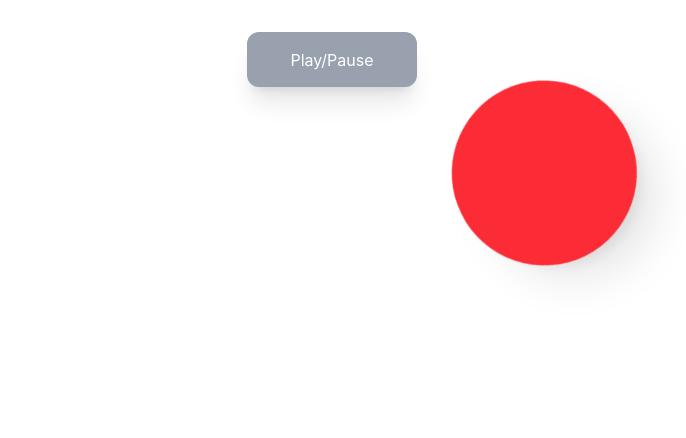
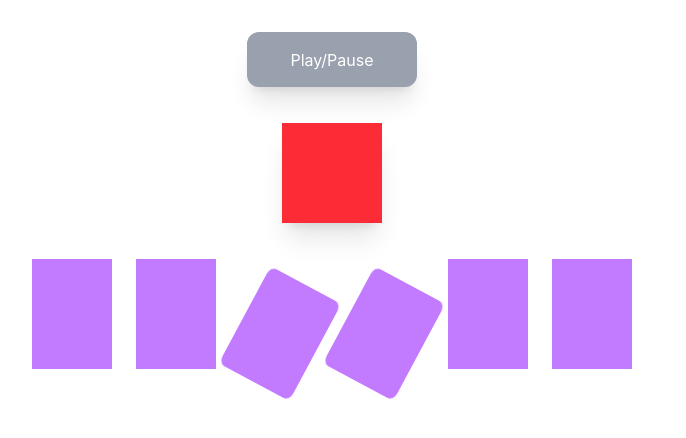
Before and after one commit to Nadwa-soufi2000/Animation-gsap, a React (Vite) app: page / in a window 1280 px wide. Shown: the top 438 px of the page, without its empty margins (308-994 px from the left). Built offline with nearby package versions, Linux system fonts and the light colour scheme.

Commit message:
'update'

```diff
--- a/src/Gsap.tsx
+++ b/src/Gsap.tsx
@@ -4,62 +4,80 @@ import { useRef } from "react"
 export default function Gsap()
 {
   const boxRef = useRef(null);
+  const groubBoxRef = useRef(null);
+  const array = [1,1,1,1,1,1]
 
-    useGSAP(() => {
-      gsap.fromTo(boxRef.current ,
-      {
-        x: 0,
-        rotation: 0,
-        borderRadius: "0%"
-      }
-      ,
-      {
-        x: 250 ,
-        repeat: -1,
-        yoyo: true,
-        borderRadius: "100%",
-        scale: 2,
-        rotation: 360,
-        duration: 3,
-        ease: 'bounce.out',
+    //useGSAP(() => {
+      //gsap.fromTo(boxRef.current ,
+      //{
+       // x: 0,
+       // rotation: 0,
+       // borderRadius: "0%"
+      //}
+      //,
+      //{
+       // x: 250 ,
+       // repeat: -1,
+       // yoyo: true,
+       // borderRadius: "100%",
+       // scale: 2,
+       // rotation: 360,
+       // duration: 3,
+       // ease: 'bounce.out',
 
-      })
-      console.log("okfijgi")
-    }, [])
+     // })
+     // console.log("okfijgi")
+   // }, [])
 
    //const timeline = gsap.timeline({
-   // repeat: -1,
-   // repeatDelay: 1,
-   // yoyo: true,
-  // })
+   // //repeat: -1,
+    //repeatDelay: 1,
+    //yoyo: true,
+   //})
 
-  // useGSAP(() => {
-   // timeline.to( boxRef , {
-   //   x: 250,
-    //  rotation: 360,
-    //  borderRadius: "100%",
-    //  duration: 2,
-    //  ease: "back.inOut"
+   useGSAP(() => {
+    //timeline.to( boxRef.current , {
+      //x: 250,
+      //rotation: 360,
+      //borderRadius: "100%",
+      //duration: 2,
+      //ease: "back.inOut"
+    //})
+
+    //timeline.to( boxRef.current , {
+      //y: 250,
+      //scale: 2,
+      //rotation: 360,
+      //borderRadius: "100%",
+      //duration: 2,
+     // ease: "back.inOut"
    // })
 
-   // timeline.to( boxRef , {
-    //  y: 250,
-    //  scale: 2,
-    //  rotation: 360,
-    //  borderRadius: "100%",
-    //  duration: 2,
-    //  ease: "back.inOut"
-   // })
-//
-    //timeline.to( boxRef , {
-    //  x: 500 ,
-    //  scale: 1,
-    //  rotation: 360,
-     // borderRadius: "8px",
-    //  duration: 2,
-    //  ease: "back.inOut"
-   // })
-   //} ,[])
+    //timeline.to( boxRef.current , {
+      //x: 500 ,
+      //scale: 1,
+      //rotation: 360,
+      //borderRadius: "8px",
+      //duration: 2,
+      //ease: "back.inOut"
+    //})
+
+    gsap.to(".stagger-box", {
+      y: 250,
+      rotation: 360,
+      borderRadius: "100%",
+      repeat: -1,
+      yoyo: true,
+      // stagger
+      stagger: {
+        amount: 1.5,
+        grid: [2 ,1],
+        axis: "y",
+        ease: "circ.inOut",
+        from: "center"
+      }
+    })
+   } ,[])
 
     return(
         <div className="flex justify-center items-center flex-col gap-9 p-8">
@@ -68,11 +86,18 @@ export default function Gsap()
              // timeline.play();
              //} else {
              // timeline.pause();
-             //}
+            // }
            }}
            className="flex justify-center items-center w-[170px] h-[55px] bg-gray-400 text-white rounded-[12px] shadow-xl hover:scale-[1.04] duration-500"
-           >Play/Pause</button>
+           >
+             Play/Pause
+           </button>
            <div ref={boxRef} className="w-[100px] h-[100px] bg-red-500 shadow-xl"></div>
+           <div className="flex justify-center items-center gap-6">
+            {array.map((_, index) => (
+              <div ref={groubBoxRef} key={index} className="w-[80px] h-[110px] bg-purple-400 stagger-box"></div>
+            ))}
+           </div>
         </div>
     )
 }
```
